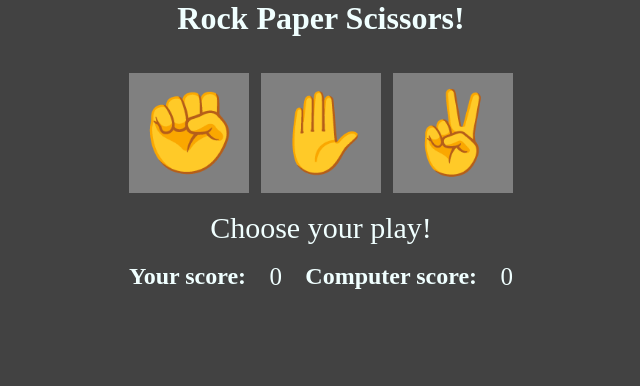
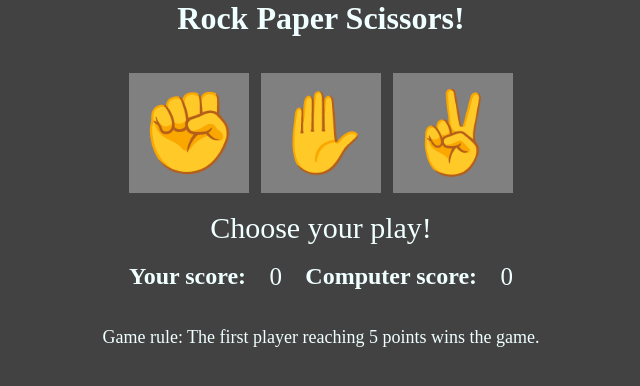
Before and after one commit to CharlieLu2022/Rock-Paper-Scissors, a plain HTML site: page index.html in a window 1280 px wide. Shown: the whole page, without its empty margins (319-959 px from the left). Drawn offline with Linux system fonts and the light colour scheme.

Commit message:
added hover effect and game rule

```diff
--- a/index.html
+++ b/index.html
@@ -30,6 +30,10 @@
         <h2>Computer score: </h2>
         <div id = "computerScoreboard" class = "score"></div>
     </div>
+    <br><br>
+
+    <div class = "rule">Game rule: The first player reaching 5 points wins the game.</div>
+
 
 
 
--- a/style.css
+++ b/style.css
@@ -40,6 +40,15 @@ button {
     font-size: 80px;
 }
 
+button:hover {
+    background-color: crimson
+}
+
 .score {
     font-size: 25px;
 }
+
+.rule {
+    font-size: 18px;
+    color: azure;
+}
```
